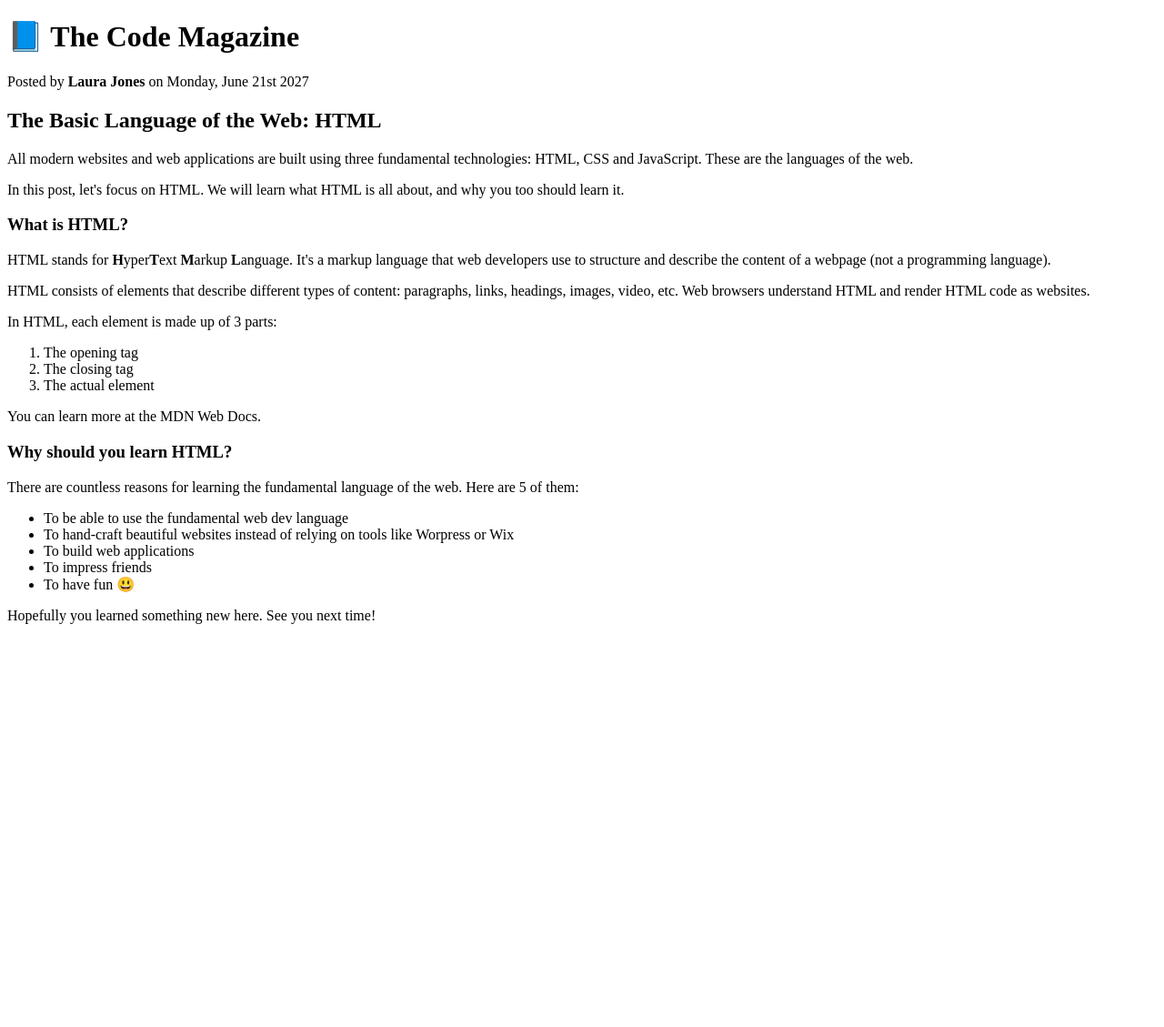
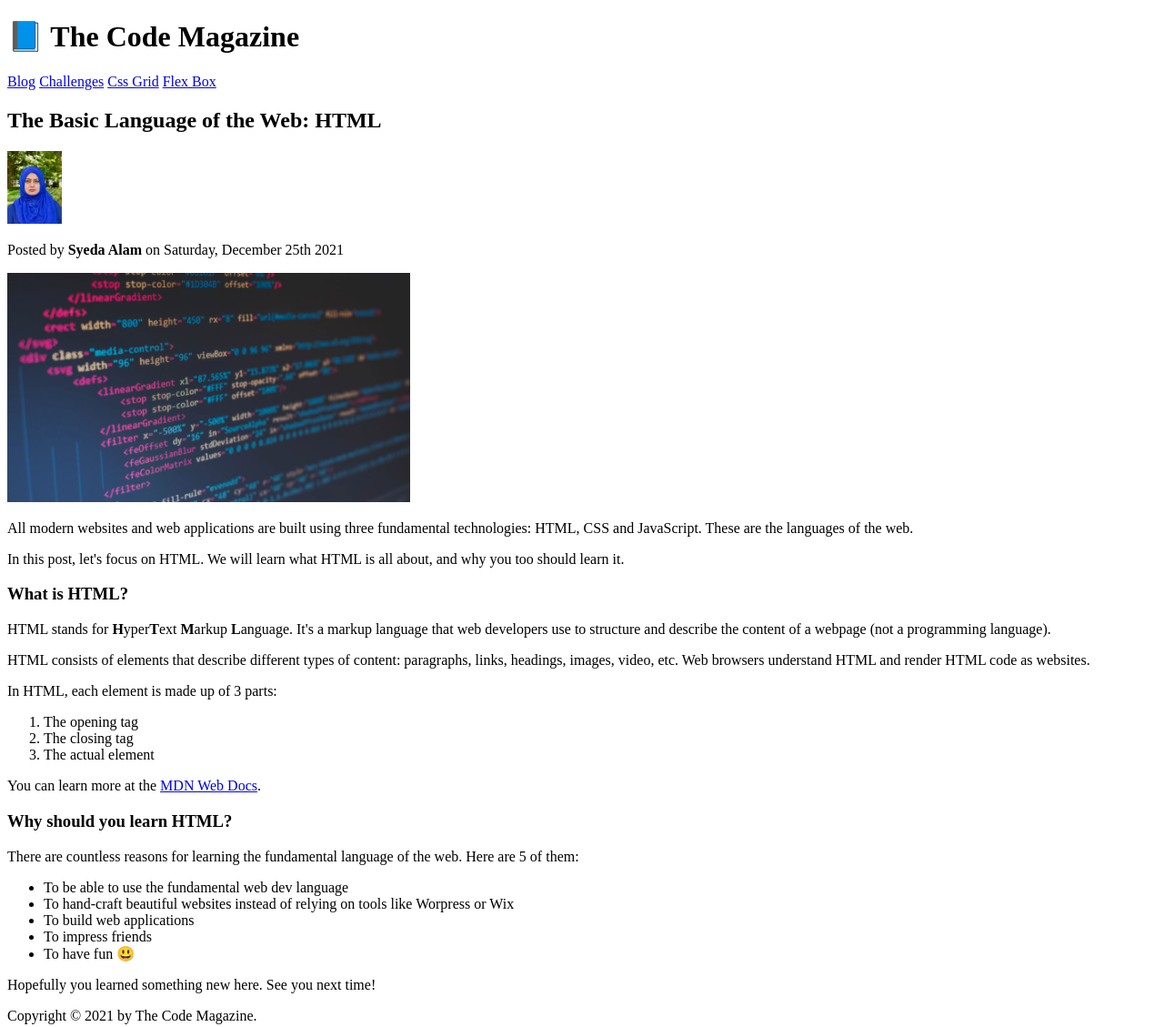
Before and after one commit to syedahalam/htmlcssresponsive, a plain HTML site: page index.html in a window 1280 px wide. Shown: the whole page at 91% size. Before the commit the page ends 800 px from the top, so only its background shows below. Drawn offline with Linux system fonts and the light colour scheme.

Commit message:
sections

```diff
--- a/index.html
+++ b/index.html
@@ -7,13 +7,29 @@
 		<title>The Basic Language of the web: HTML</title>
 	</head>
 	<body>
+		<header>
 			<h1>📘 The Code Magazine</h1>
-		<p>Posted by <strong>Laura Jones</strong> on Monday, June 21st 2027</p>
+			<nav>
+				<a href="blog.html" target="_blank">Blog</a>
+				<a href="challenges.html" target="_blank">Challenges</a>
+				<a href="cssgrid.html" target="_blank">Css Grid</a>
+				<a href="flexbox.html" target="_blank">Flex Box</a>
+			</nav>
+		</header>
+		<article>
+			<header>
 				<h2>The Basic Language of the Web: HTML</h2>
+				<img src="h.jpeg" alt="humna pic" height="80" width="60" />
 				<p>
-			All modern websites and web applications are built using three fundamental
-			technologies: HTML, CSS and JavaScript. These are the languages of the
-			web.
+					Posted by <strong>Syeda Alam</strong> on Saturday, December 25th 2021
+				</p>
+				<img src="code.png" alt="code pic" />
+			</header>
+
+			<p>
+				All modern websites and web applications are built using three
+				fundamental technologies: HTML, CSS and JavaScript. These are the
+				languages of the web.
 			</p>
 			<p>
 				In this post, let's focus on HTML. We will learn what HTML is all about,
@@ -22,9 +38,9 @@
 			<h3>What is HTML?</h3>
 			<p>
 				HTML stands for <strong>H</strong>yper<strong>T</strong>ext
-			<strong>M</strong>arkup <strong>L</strong>anguage. It's a markup language
-			that web developers use to structure and describe the content of a webpage
-			(not a programming language).
+				<strong>M</strong>arkup <strong>L</strong>anguage. It's a markup
+				language that web developers use to structure and describe the content
+				of a webpage (not a programming language).
 			</p>
 			<p>
 				HTML consists of elements that describe different types of content:
@@ -37,7 +53,15 @@
 				<li>The closing tag</li>
 				<li>The actual element</li>
 			</ol>
-		<p>You can learn more at the MDN Web Docs.</p>
+			<p>
+				You can learn more at the
+				<a
+					href="https://developer.mozilla.org/en-US/docs/Web/HTML"
+					target="_blank"
+				>
+					MDN Web Docs</a
+				>.
+			</p>
 			<h3>Why should you learn HTML?</h3>
 			<p>
 				There are countless reasons for learning the fundamental language of the
@@ -54,5 +78,8 @@
 				<li>To have fun 😃</li>
 			</ul>
 			<p>Hopefully you learned something new here. See you next time!</p>
+		</article>
+
+		<footer>Copyright &copy; 2021 by The Code Magazine.</footer>
 	</body>
 </html>
```
Also changed, not shown: blog.html (added, +13 -0 lines), challenges.html (added, +13 -0 lines), cssgrid.html (added, +13 -0 lines), flexbox.html (added, +13 -0 lines), code.png (added), h.jpeg (added). Lines whose indentation alone changed are shown as unchanged.
